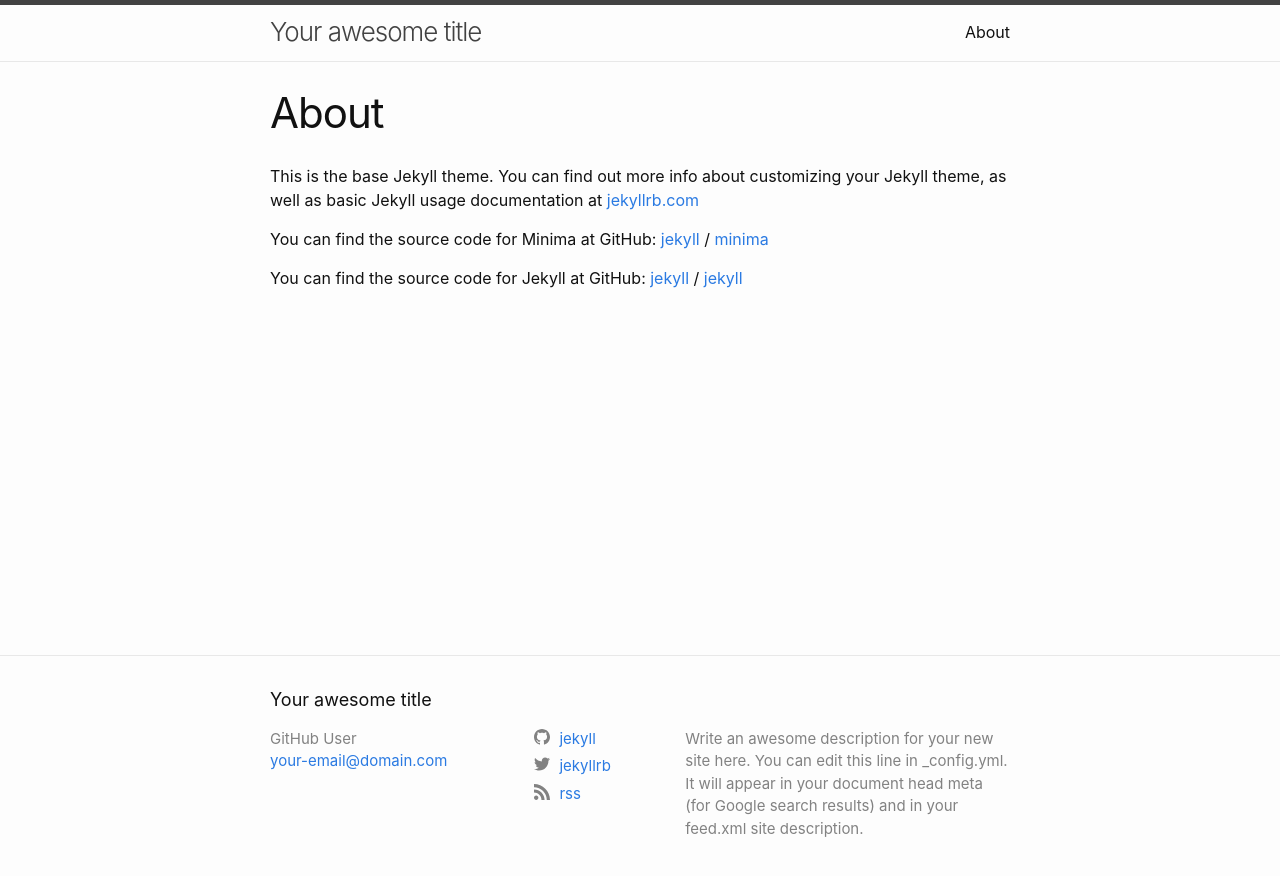
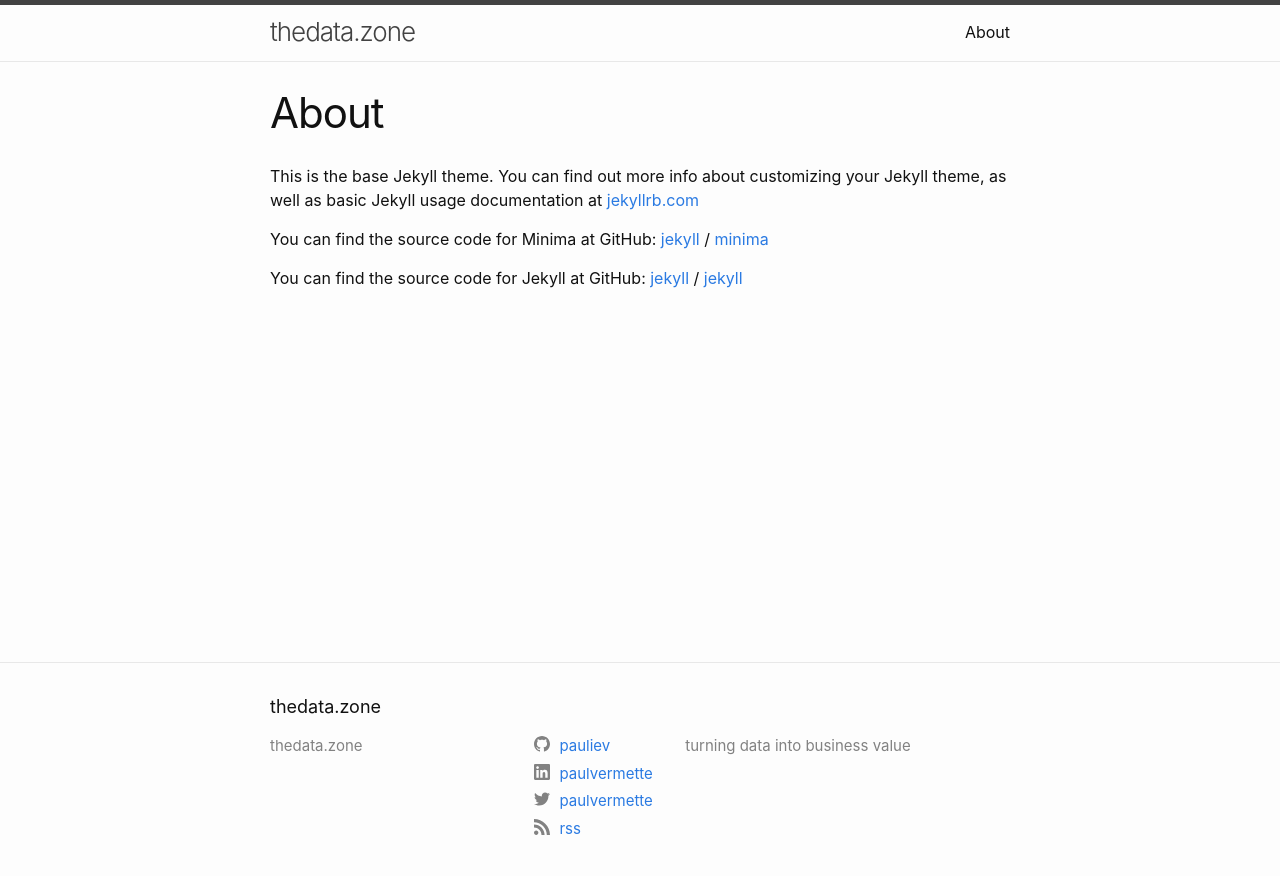
Before and after one commit to pauliev/pauliev.github.io, a Jekyll site: the page built from about.md, in a window 1280 px wide. Shown: the top 876 px of the page. Built offline with Jekyll 4.4.1, drawn with Linux system fonts in a browser that asks for light colours.

Commit message:
Update _config.yml

```diff
--- a/_config.yml
+++ b/_config.yml
@@ -1,20 +1,18 @@
-title: Your awesome title
-author: GitHub User
-email: your-email@domain.com
+title: thedata.zone
+author: # pauliev
+email: # your-email@domain.com
 description: > # this means to ignore newlines until "twitter_username:"
-  Write an awesome description for your new site here. You can edit this
-  line in _config.yml. It will appear in your document head meta (for
-  Google search results) and in your feed.xml site description.
+  turning data into business value
 
 # social links
-twitter_username: jekyllrb
-github_username:  jekyll
+twitter_username: paulvermette
+github_username:  pauliev
 rss: rss
 # dribbble_username: jekyll
 # facebook_username: jekyll
 # flickr_username: jekyll
 # instagram_username: jekyll
-# linkedin_username: jekyll
+linkedin_username: paulvermette
 # pinterest_username: jekyll
 # youtube_username: jekyll
 # googleplus_username: +jekyll
@@ -27,12 +25,12 @@ rss: rss
 #   instance: example.com
 
 
-show_excerpts: false # set to true to show excerpts on the homepage
+show_excerpts: true # set to true to show excerpts on the homepage
 
 # Minima date format
 # refer to http://shopify.github.io/liquid/filters/date/ if you want to customize this
 minima:
-  date_format: "%b %-d, %Y"
+  date_format: "%Y-%m-%d"
 
 # If you want to link only specific pages in your header, uncomment
 # this and add the path to the pages in order as they should show up
```
